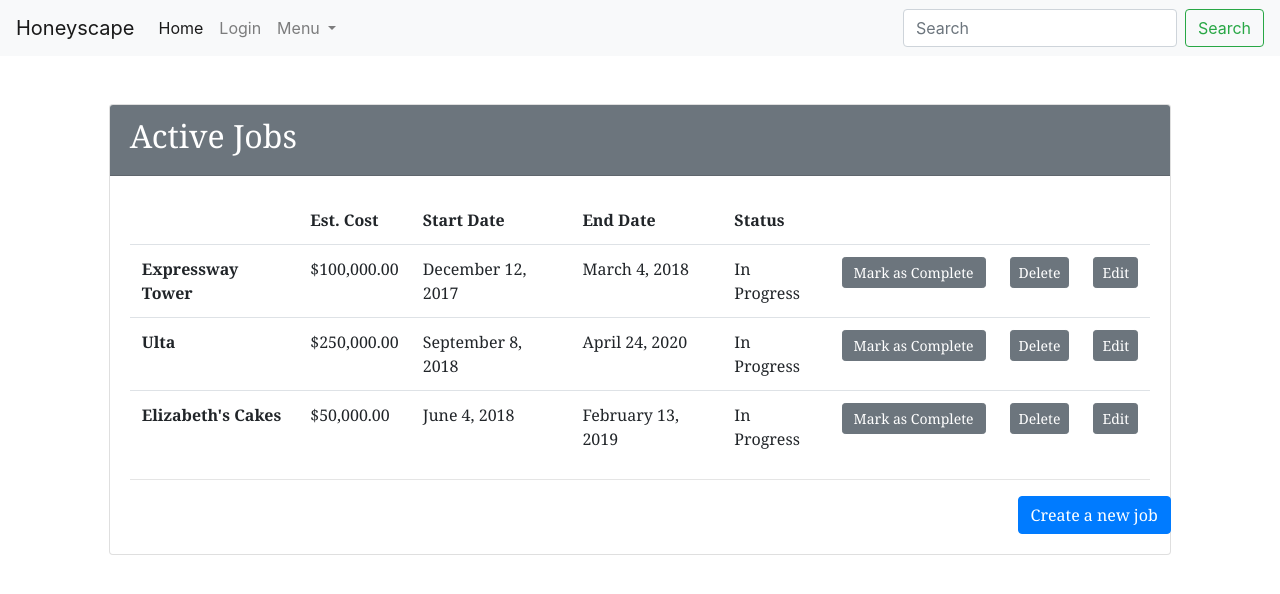
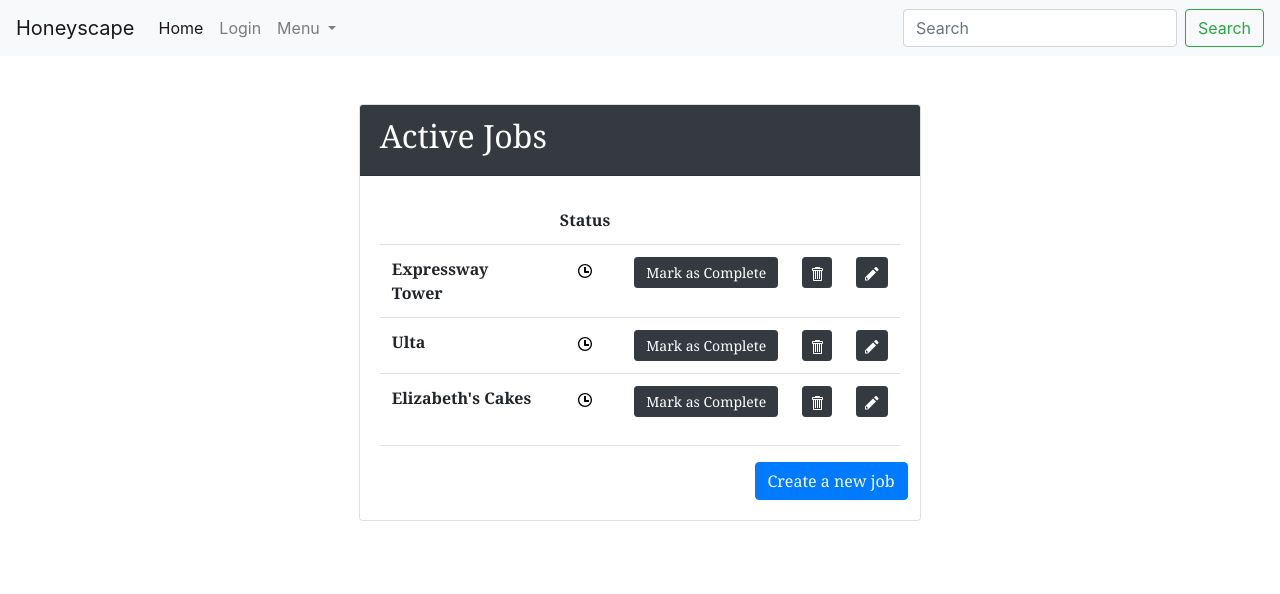
Before and after one commit to ConsTructionGang/FrontEnd, an Angular app: page /viewjobs in a window 1280 px wide. Shown: the top 594 px of the page. Built offline with nearby package versions, Linux system fonts and the light colour scheme.

Commit message:
Dispute reviews added

```diff
--- a/src/app/domain/models/account.ts
+++ b/src/app/domain/models/account.ts
@@ -8,6 +8,6 @@ export class Account {
   email?: string;
   name?: string;
   supply?: string;
-  review?: Reviews;
+  review?: Reviews[];
   jobs?: Job[];
 }
--- a/src/app/domain/models/reviews.ts
+++ b/src/app/domain/models/reviews.ts
@@ -3,4 +3,6 @@ export class Reviews {
   rating?: number;
   date?: number;
   comment?: string;
+  response?:string;
+  hideResponse?:boolean;
 }
--- a/src/app/jobs/addjobs/addjobs.component.css
+++ b/src/app/jobs/addjobs/addjobs.component.css
@@ -28,9 +28,14 @@ h4{
     min-height: 13.6rem;
 }
 
-#add{
+.add{
     position: relative;
     top:2.25rem;
+}
+
+.fromViewAdd{
+    position: relative;
+    top:-.6rem;
 }
 
 .endbtn{
--- a/src/app/jobs/addjobs/addjobs.component.html
+++ b/src/app/jobs/addjobs/addjobs.component.html
@@ -60,7 +60,7 @@
                           </select>
                         </div>
                         <div class="col">
-                            <button id="add" type="add" class="btn btn-primary btn-sm" (click)="addSupply()">Add Supply</button>
+                            <button [ngClass]="{'fromViewAdd': fromView == true, 'add': fromView != false}" type="add" class="btn btn-primary btn-sm" (click)="addSupply()">Add Supply</button>
                         </div>
                       </div>
                   </form>
--- a/src/app/jobs/view-jobs/view-jobs.component.css
+++ b/src/app/jobs/view-jobs/view-jobs.component.css
@@ -5,7 +5,7 @@
     font-family: Georgia, serif;
 }
 .card{
-    width:85%;
+    width:45%;
 }
 #table-head > th{
     border:none;
@@ -27,5 +27,19 @@
 
 #create{
     position: relative;
-    left:87%;
+    left:72%;
 }
+
+.btn{
+    fill:currentColor;
+}
+
+.icon{
+    position:relative;
+    top:.2rem;
+}
+
+#editApp{
+    position: relative;
+    top:-2.5rem;
+}
--- a/src/app/jobs/view-jobs/view-jobs.component.html
+++ b/src/app/jobs/view-jobs/view-jobs.component.html
@@ -1,7 +1,7 @@
 <div class="container-fluid">
   <div class="d-flex justify-content-center">
     <div class="card">
-      <div class="card-header bg-secondary text-white">
+      <div class="card-header bg-dark text-white">
         <h2> Active Jobs </h2>
       </div>
       <div class="card-body">
@@ -13,9 +13,6 @@
           <thead>
             <tr id="table-head">
               <th> </th>
-              <th scope="col">Est. Cost</th>
-              <th scope="col">Start Date</th>
-              <th scope="col">End Date</th>
               <th scope="col">Status</th>
               <th></th>
               <th></th>
@@ -25,18 +22,33 @@
           <tbody>
             <tr id="table-body" *ngFor="let job of account.jobs; let i = index" [ngClass]="{'text-muted': job.status.statusString == 'Complete'}">
               <th scope="row" data-toggle="modal" data-target="#viewModal"><a > {{job.title}} </a></th>
-              <!--<td>{{job.location}}</td>-->
-              <td>{{job.cost | currency}}</td>
-              <td>{{job.startDate | date:"longDate"}}</td>
-              <td>{{job.endDate | date:"longDate"}}</td>
-              <td>{{job.status.statusString}}</td>
+              <td align="center" *ngIf="job.status.statusString == 'Complete'">
+                <span class="icon">
+                  <svg xmlns="http://www.w3.org/2000/svg" width="12" height="16" viewBox="0 0 12 16"><path fill-rule="evenodd" d="M12 5.5l-8 8-4-4L1.5 8 4 10.5 10.5 4 12 5.5z"/></svg>
+                </span>
+              </td>
+              <td align="center" *ngIf="job.status.statusString == 'In Progress'">
+                <span class="icon">
+                  <svg xmlns="http://www.w3.org/2000/svg" width="14" height="16" viewBox="0 0 14 16"><path fill-rule="evenodd" d="M8 8h3v2H7c-.55 0-1-.45-1-1V4h2v4zM7 2.3c3.14 0 5.7 2.56 5.7 5.7s-2.56 5.7-5.7 5.7A5.71 5.71 0 0 1 1.3 8c0-3.14 2.56-5.7 5.7-5.7zM7 1C3.14 1 0 4.14 0 8s3.14 7 7 7 7-3.14 7-7-3.14-7-7-7z"/></svg>
+                </span>
+              </td>
               <td>
-              <button *ngIf="job.status.statusId==0" type="button" class="btn btn-secondary btn-sm statusBtn" (click)="jobStatus(job.id, 1, 'Complete')">Mark as Complete</button>
-              <button *ngIf="job.status.statusId!=0" type="button" class="btn btn-secondary btn-sm statusBtn" (click)="jobStatus(job.id, 0, 'In Progress')">Mark as In Progress</button></td>
-              <td><button type="button" class="btn btn-secondary btn-sm" (click)="deleteJob(job.id)">Delete</button></td>
+                <button *ngIf="job.status.statusId==0" [ngClass]="{'btn-secondary': job.status.statusString == 'Complete', 'btn-dark': job.status.statusString == 'In Progress'}" type="button" class="btn btn-sm statusBtn" (click)="jobStatus(job.id, 1, 'Complete')">Mark as Complete</button>
+                <button *ngIf="job.status.statusId!=0" [ngClass]="{'btn-secondary': job.status.statusString == 'Complete', 'btn-dark': job.status.statusString == 'In Progress'}" type="button" class="btn  btn-sm statusBtn" (click)="jobStatus(job.id, 0, 'In Progress')">Mark as In Progress</button>
+              </td>
+              <td><button type="button" [ngClass]="{'btn-secondary': job.status.statusString == 'Complete', 'btn-dark': job.status.statusString == 'In Progress'}" class="btn btn-sm" (click)="deleteJob(job.id)">
+                  <span class="icon">
+                  <svg xmlns="http://www.w3.org/2000/svg" width="12" height="16" viewBox="0 0 12 16"><path fill-rule="evenodd" d="M11 2H9c0-.55-.45-1-1-1H5c-.55 0-1 .45-1 1H2c-.55 0-1 .45-1 1v1c0 .55.45 1 1 1v9c0 .55.45 1 1 1h7c.55 0 1-.45 1-1V5c.55 0 1-.45 1-1V3c0-.55-.45-1-1-1zm-1 12H3V5h1v8h1V5h1v8h1V5h1v8h1V5h1v9zm1-10H2V3h9v1z"/></svg>
+                  </span>
+                </button>
+              </td>
               <td>
-                <button type="button" class="btn btn-secondary btn-sm" data-toggle="modal" data-target="#editModal" (click)="fillTempJob(i)">
-                  Edit
+                <button type="button" [ngClass]="{'btn-secondary': job.status.statusString == 'Complete', 'btn-dark': job.status.statusString == 'In Progress'}" class="btn btn-sm" data-toggle="modal" data-target="#editModal" (click)="fillTempJob(i)">
+                    <span class="icon">
+                    <svg id="pencil" xmlns="http://www.w3.org/2000/svg" width="14" height="16"  viewBox="0 0 14 16">
+                      <path fill-rule="evenodd" d="M0 11.592v3h3l8-8-3-3-8 8zm3 2H1v-2h1v1h1v1zm10.3-9.3l-1.3 1.3-3-3 1.3-1.3a.996.996 0 0 1 1.41 0l1.59 1.59c.39.39.39 1.02 0 1.41z"/>
+                    </svg>
+                    </span>
                 </button>
               </td>
               <!-- Modal -->
@@ -49,10 +61,10 @@
                         <span aria-hidden="true">&times;</span>
                       </button>
                     </div>
-                    <div class="modal-body">
+                    <div id="editApp" class="modal-body">
                       <app-addjobs [indexJob]="i" [tempJob]="tempJob" [fromView]="true"></app-addjobs>
                     </div>
-                    <div class="modal-footer">
+                    <div class="modal-footer" id="editFooter">
                       <button type="button" class="btn btn-secondary" data-dismiss="modal">Close</button>
                       <button type="button" class="btn btn-primary" data-dismiss="modal" (click)="updateJob(i)">Save changes</button>
                     </div>
@@ -64,18 +76,17 @@
                 <div class="modal-dialog" role="document">
                   <div class="modal-content">
                     <div class="modal-header">
-                      <h5 class="modal-title" id="exampleModalLabel">{{job.title}}</h5>
+                      <h5 class="modal-title" id="exampleModalLabel"><strong>Job Details</strong></h5>
                       <button type="button" class="close" data-dismiss="modal" aria-label="Close">
                         <span aria-hidden="true">&times;</span>
                       </button>
                     </div>
                     <div class="modal-body">
-                        <br>
-                        <p><strong>Title:</strong>{{job.title}}</p>
-                        <p><strong>Location:</strong>{{job.location}}</p>
-                        <p><strong>Est. Cost:</strong>{{job.cost | currency}}</p>
-                        <p><strong>Start Date:</strong>{{job.startDate | date:"longDate"}}</p>
-                        <p><strong>End Date:</strong>{{job.endDate | date:"longDate"}}</p>
+                        <p><strong>Title: </strong>{{job.title}}</p>
+                        <p><strong>Location: </strong>{{job.location}}</p>
+                        <p><strong>Est. Cost: </strong>{{job.cost | currency}}</p>
+                        <p><strong>Start Date: </strong>{{job.startDate | date:"longDate"}}</p>
+                        <p><strong>End Date: </strong>{{job.endDate | date:"longDate"}}</p>
                         <span><strong>Supplies:</strong></span>
                         <table class="table">
                             <tbody>
--- a/src/app/jobs/view-jobs/view-jobs.component.ts
+++ b/src/app/jobs/view-jobs/view-jobs.component.ts
@@ -75,9 +75,10 @@ export class ViewJobsComponent implements OnInit {
   }
   deleteJob(id: number) {
     var i: number;
-      for (i = 0; i < this.jobs.length; i++) {
-        if (this.jobs[i].id === id) {
-          this.jobs.splice(i,1);
+    console.log('delete job');
+      for (i = 0; i < this.account.jobs.length; i++) {
+        if (this.account.jobs[i].id === id) {
+          this.account.jobs.splice(i,1);
           break;
         }
       }
--- a/src/app/reviews/supplier-reviews/supplier-reviews.component.css
+++ b/src/app/reviews/supplier-reviews/supplier-reviews.component.css
@@ -11,3 +11,8 @@
     border-left: .25rem solid gray;
     padding:.5rem;
 }
+
+.indent{
+    position: relative;
+    left:1rem;
+}
```
Also changed, not shown: src/app/reviews/supplier-reviews/supplier-reviews.component.html (+26 -6 lines), src/app/reviews/supplier-reviews/supplier-reviews.component.ts (+52 -1 lines).
